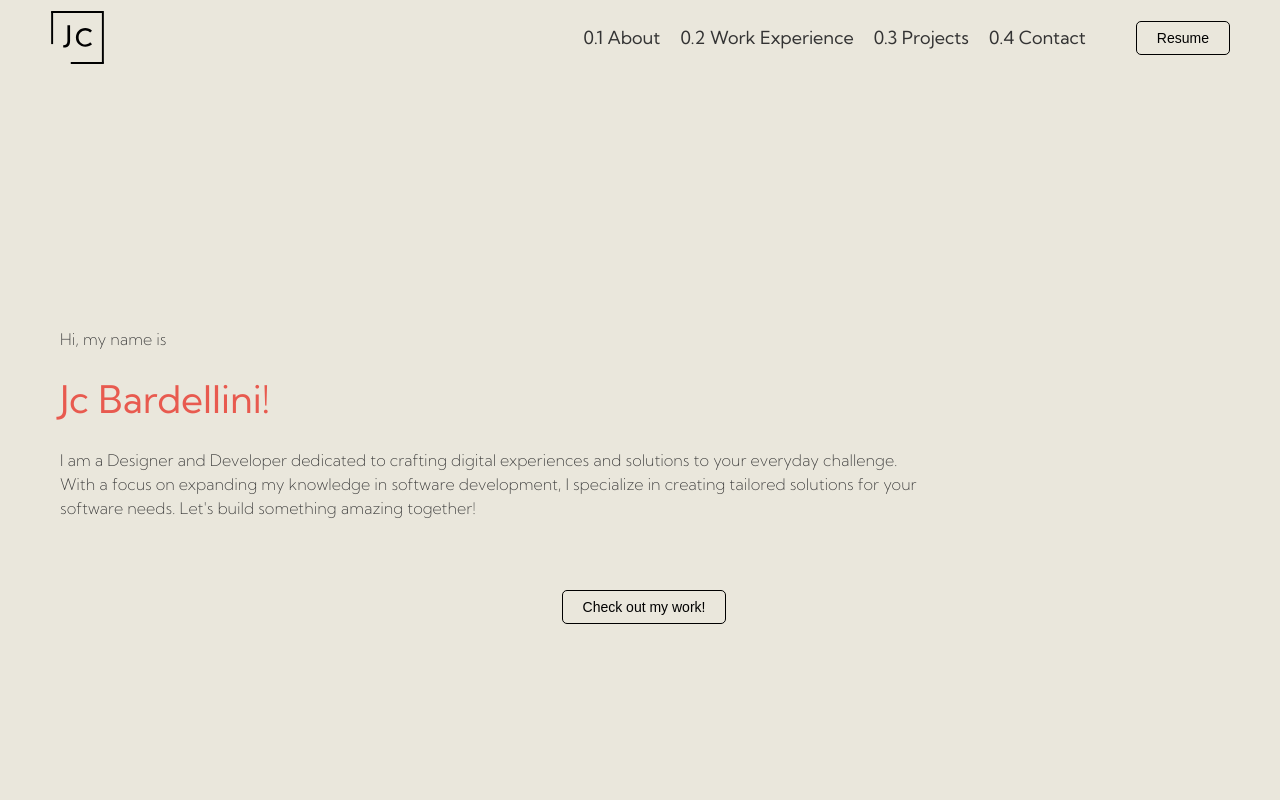
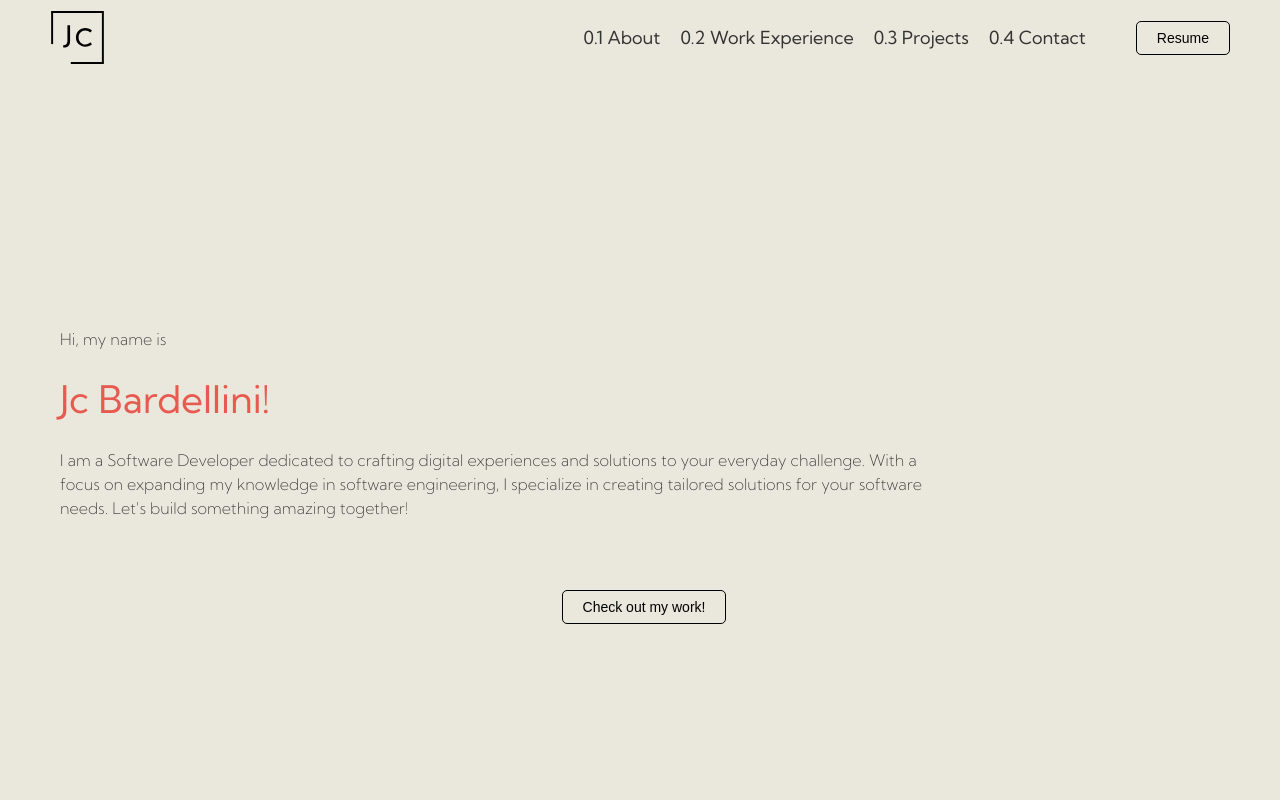
Before and after one commit to JCBardellini/portfolio, a React (Vite) app: page / in a window 1280 px wide. Shown: the top 800 px of the page. Built offline with nearby package versions, Linux system fonts and the light colour scheme.

Commit message:
changed a few words

```diff
--- a/src/Components/Header/Header.jsx
+++ b/src/Components/Header/Header.jsx
@@ -29,9 +29,9 @@ const Header = () => {
       <p>Hi, my name is</p>
       <h1 className="title">J{textEffect}</h1>
       <p className="description">
-        I am a Designer and Developer dedicated to crafting digital experiences
-        and solutions to your everyday challenge. With a focus on expanding my
-        knowledge in software development, I specialize in creating tailored
+        I am a Software Developer dedicated to crafting digital experiences and
+        solutions to your everyday challenge. With a focus on expanding my
+        knowledge in software engineering, I specialize in creating tailored
         solutions for your software needs. Let's build something amazing
         together!
       </p>
```
